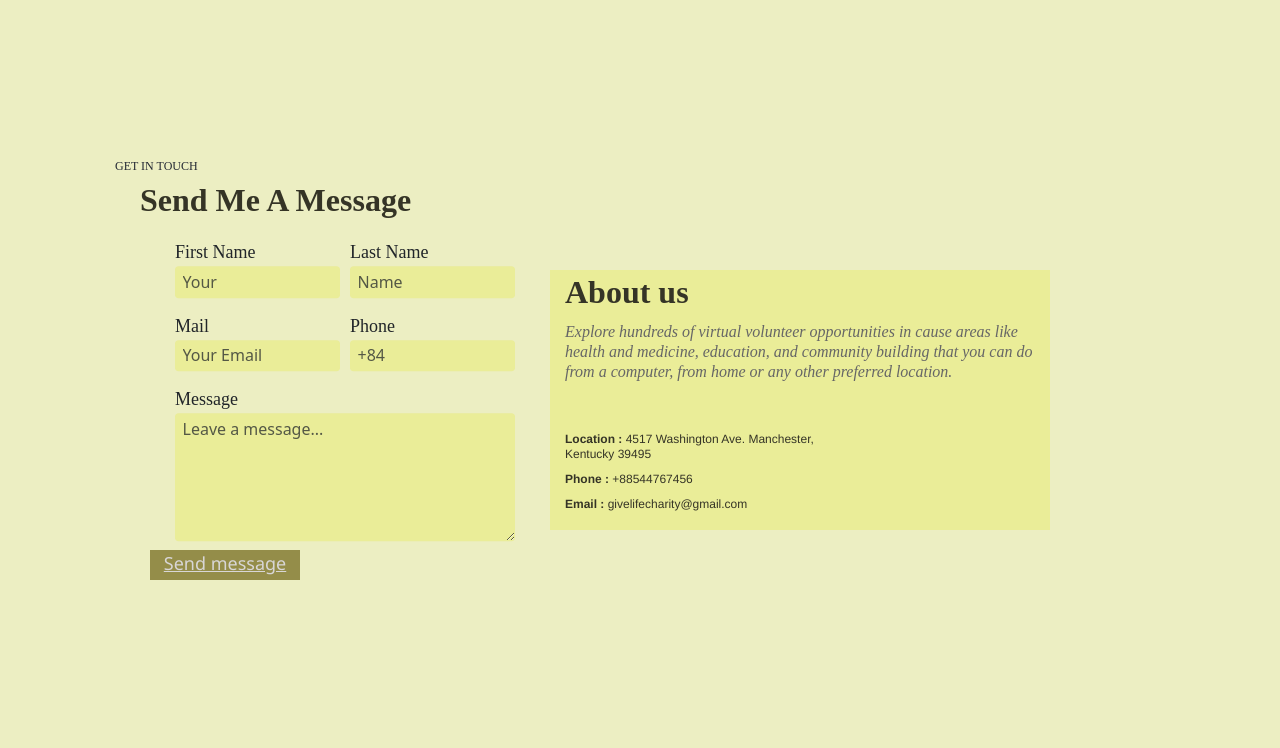
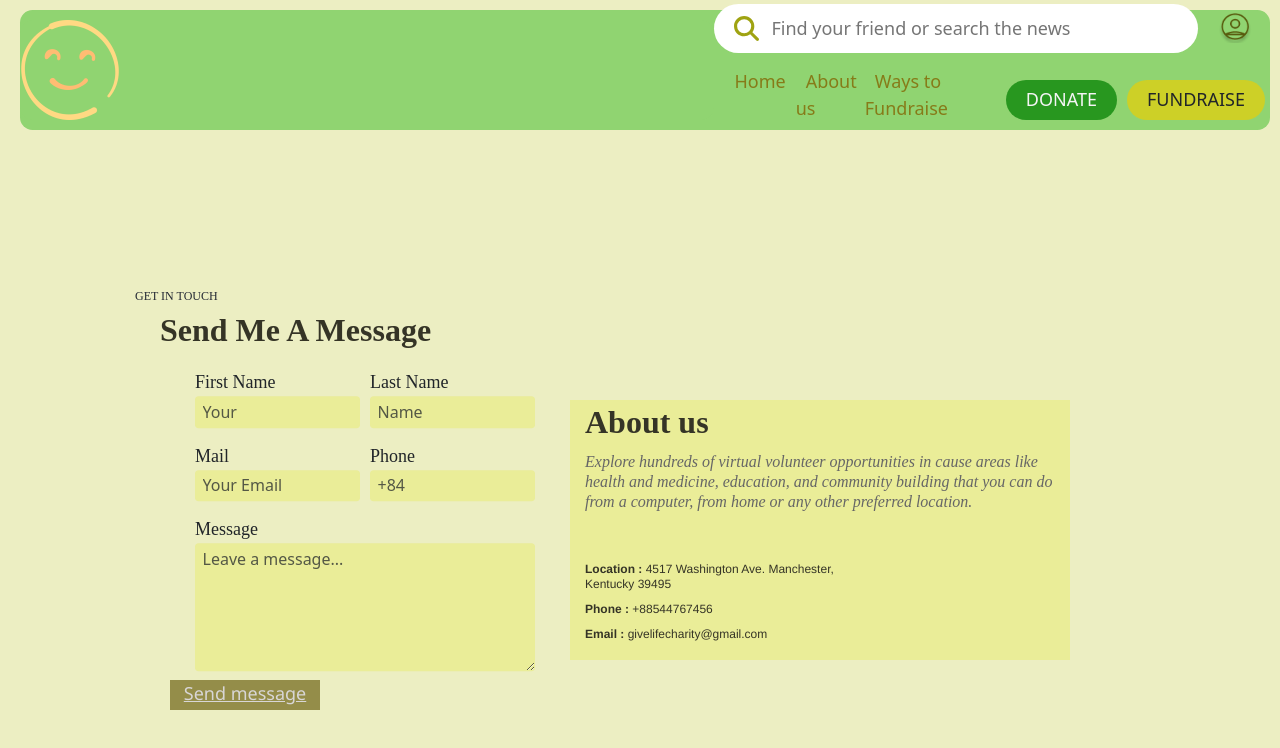
Before and after one commit to cuonglevant/charityweb, a React (Create React App) app: page /response in a window 1280 px wide. Shown: the top 748 px of the page. Built offline with nearby package versions, Linux system fonts and the light colour scheme.

Commit message:
add header page

```diff
--- a/src/pages/Response/index.js
+++ b/src/pages/Response/index.js
@@ -1,9 +1,57 @@
 import React from "react";
 import "./Response.css";
+import { FontAwesomeIcon } from "@fortawesome/react-fontawesome";
+
+import { faSearch } from "@fortawesome/free-solid-svg-icons";
+import { faArrowRight } from "@fortawesome/free-solid-svg-icons";
+
+import Logo from "../../assets/img/Logo.png";
+import Login from "../../assets/img/Login-btn.png";
 
 function Response() {
   return (
+    <div className="header">
+        <nav className="nav-bar">
+          <div className="logo">
+            <img src={Logo} alt="logo" />
+          </div>
+          <div className="menu-bar">
+            <div className="search-login">
+              <div className="search-bar">
+                <FontAwesomeIcon className="search-icon" icon={faSearch} />
+                <input
+                  className="search-input"
+                  type="search"
+                  placeholder="Find your friend or search the news"
+                  aria-label="Search"
+                />
+              </div>
+              <div className="login-btn">
+                <img src={Login} alt="login" />
+              </div>
+            </div>
+            <div className="page-donate">
+              <div className="page-links">
+                <div className="link-home">
+                  <a href="/">Home</a>
+                </div>
+                <div className="link-contact">
+                  <a href="/">About us</a>
+                </div>
+                <div className="ways-to-rise">
+                  <a href="/">Ways to Fundraise</a>
+                </div>
+              </div>
+              <div className="donate-btn">
+                <div className="donate">DONATE</div>
+                <div className="fundraise">FUNDRAISE</div>
+              </div>
+            </div>
+          </div>
+        </nav>
+
     <div className="send-respond">
+
       <div className="div">
         <div className="left d-flex justify-content-between">
           <div className="box">
@@ -124,6 +172,7 @@ function Response() {
         </div>
       </div>
     </div>
+    </div>
   );
 }
 export default Response;
```
Also changed, not shown: src/pages/Response/Response.css (line endings or trailing spaces).
